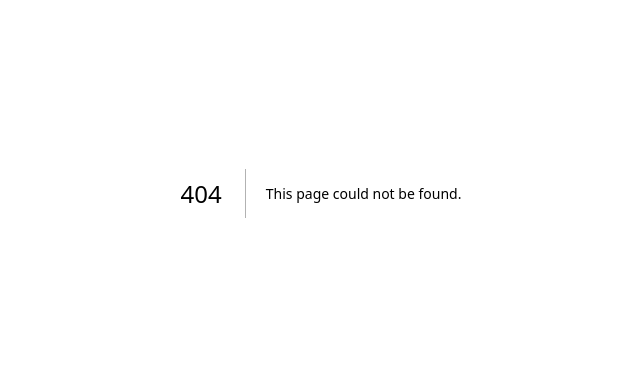
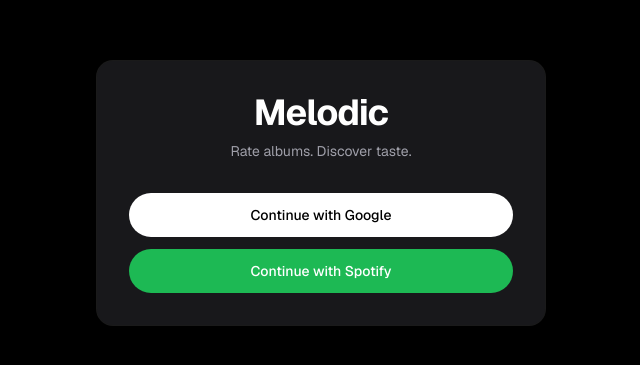
Before and after one commit to daansy/melodic_app, a Next.js app: page /login in a window 1280 px wide. Before the commit this address had no page. Shown: the part 207-572 px from the top of the page, without its empty margins (319-959 px from the left). Built offline with nearby package versions, Linux system fonts and the light colour scheme; no server answers.

Commit message:
Create page.tsx

```diff
--- /dev/null
+++ b/src/app/login/page.tsx
@@ -0,0 +1,50 @@
+'use client'
+
+import { createClient } from '@/lib/supabase/client'
+
+export default function LoginPage() {
+  const supabase = createClient()
+
+  const handleGoogleLogin = async () => {
+    await supabase.auth.signInWithOAuth({
+      provider: 'google',
+      options: {
+        redirectTo: `${window.location.origin}/auth/callback`,
+      },
+    })
+  }
+
+  const handleSpotifyLogin = async () => {
+    await supabase.auth.signInWithOAuth({
+      provider: 'spotify',
+      options: {
+        redirectTo: `${window.location.origin}/auth/callback`,
+      },
+    })
+  }
+
+  return (
+    <div className="flex min-h-screen items-center justify-center bg-black p-6">
+      <div className="w-full max-w-md space-y-8 rounded-2xl bg-zinc-900 p-8 ring-1 ring-white/10">
+        <div className="text-center">
+          <h1 className="text-4xl font-bold tracking-tight text-white">Melodic</h1>
+          <p className="mt-2 text-sm text-zinc-400">Rate albums. Discover taste.</p>
+        </div>
+        <div className="space-y-3">
+          <button
+            onClick={handleGoogleLogin}
+            className="w-full rounded-full bg-white px-6 py-3 text-sm font-medium text-black transition hover:bg-zinc-200"
+          >
+            Continue with Google
+          </button>
+          <button
+            onClick={handleSpotifyLogin}
+            className="w-full rounded-full bg-[#1DB954] px-6 py-3 text-sm font-medium text-white transition hover:bg-[#1ed760]"
+          >
+            Continue with Spotify
+          </button>
+        </div>
+      </div>
+    </div>
+  )
+}
```
